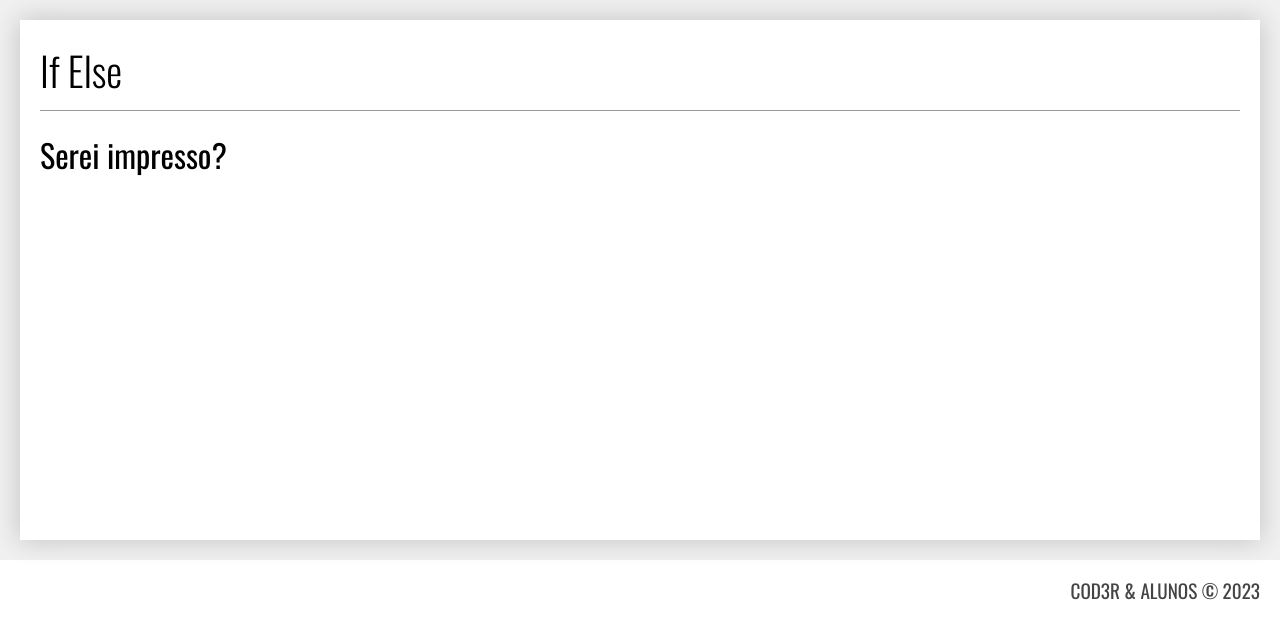
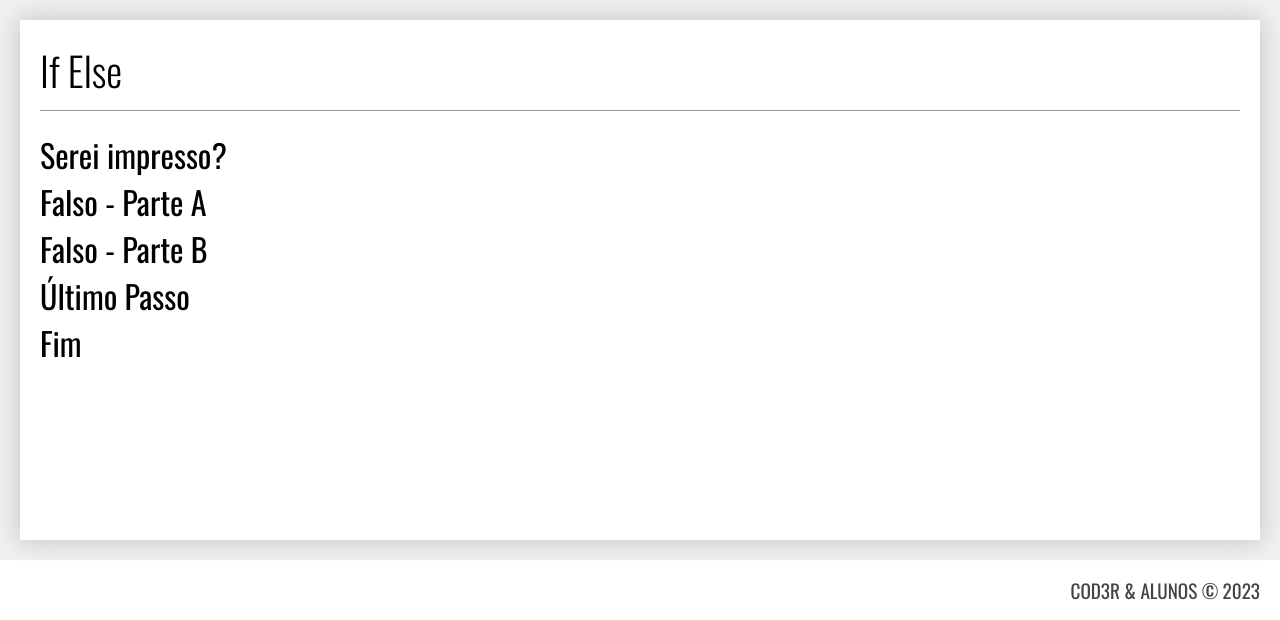
Before and after one commit to llucasls/cod3r-php, a PHP site: page /exercicio.php?dir=controle&file=if_else in a window 1280 px wide. Shown: the part 180-800 px from the top of the page. Run offline with PHP 8.4, Linux system fonts and the light colour scheme.

Commit message:
adiciona 2ª aula de estruturas condicionais

```diff
--- a/controle/if_else.php
+++ b/controle/if_else.php
@@ -4,3 +4,27 @@
 if(true) {
     echo "Serei impresso?<br>";
 }
+
+if(false) {
+    echo "Verdadeiro - Parte A<br>";
+    echo "Verdadeiro - Parte B<br>";
+} else {
+    echo "Falso - Parte A<br>";
+    echo "Falso - Parte B<br>";
+}
+
+if(false) {
+    echo "Passo A<br>";
+} else if(false) {
+    echo "Passo B<br>";
+} elseif(false) {
+    echo "Passo C<br>";
+} elseif(false) {
+    echo "Passo D<br>";
+} elseif(false) {
+    echo "Passo E<br>";
+} else {
+    echo "Último Passo<br>";
+}
+
+echo "Fim<br>";
```
